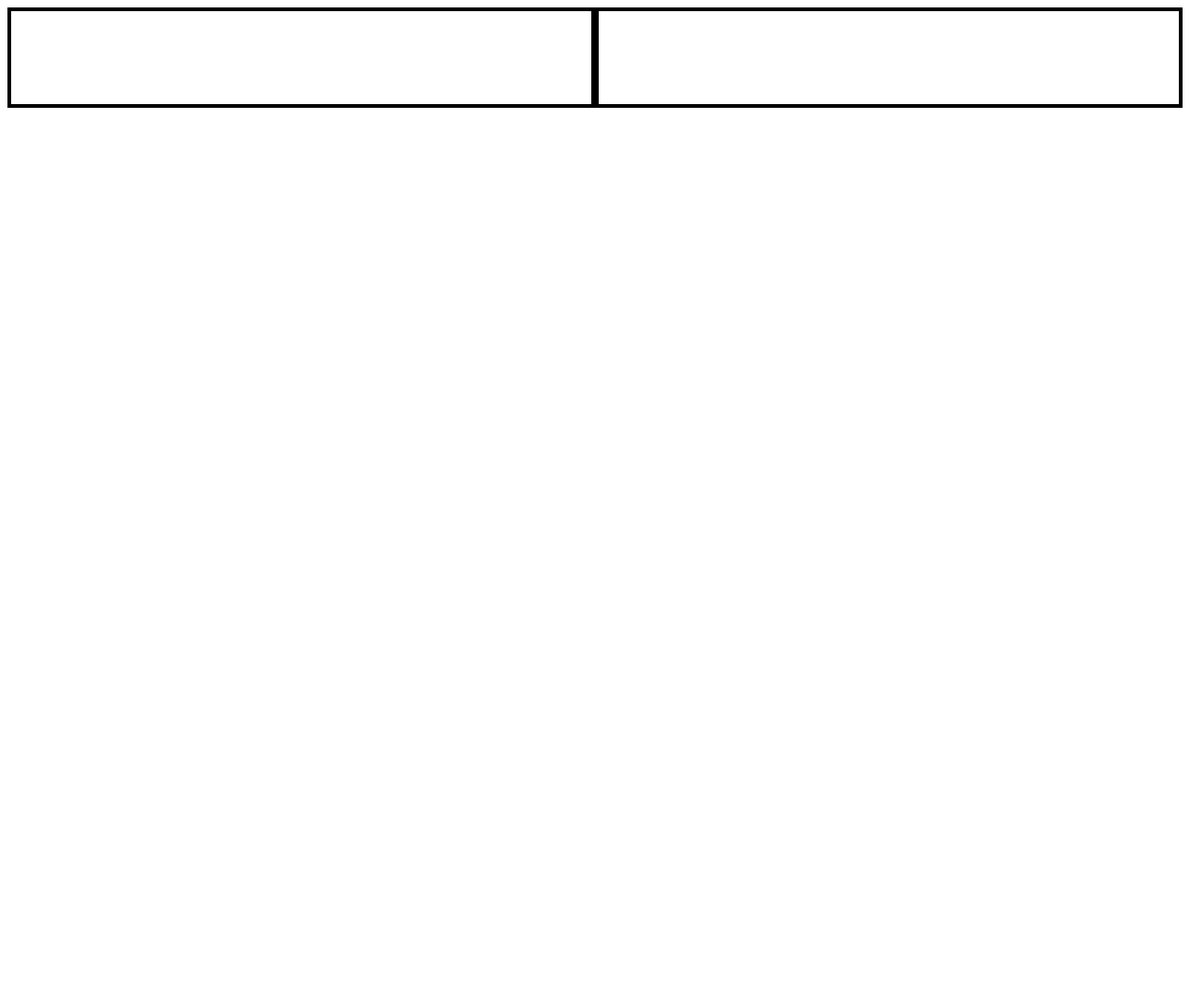
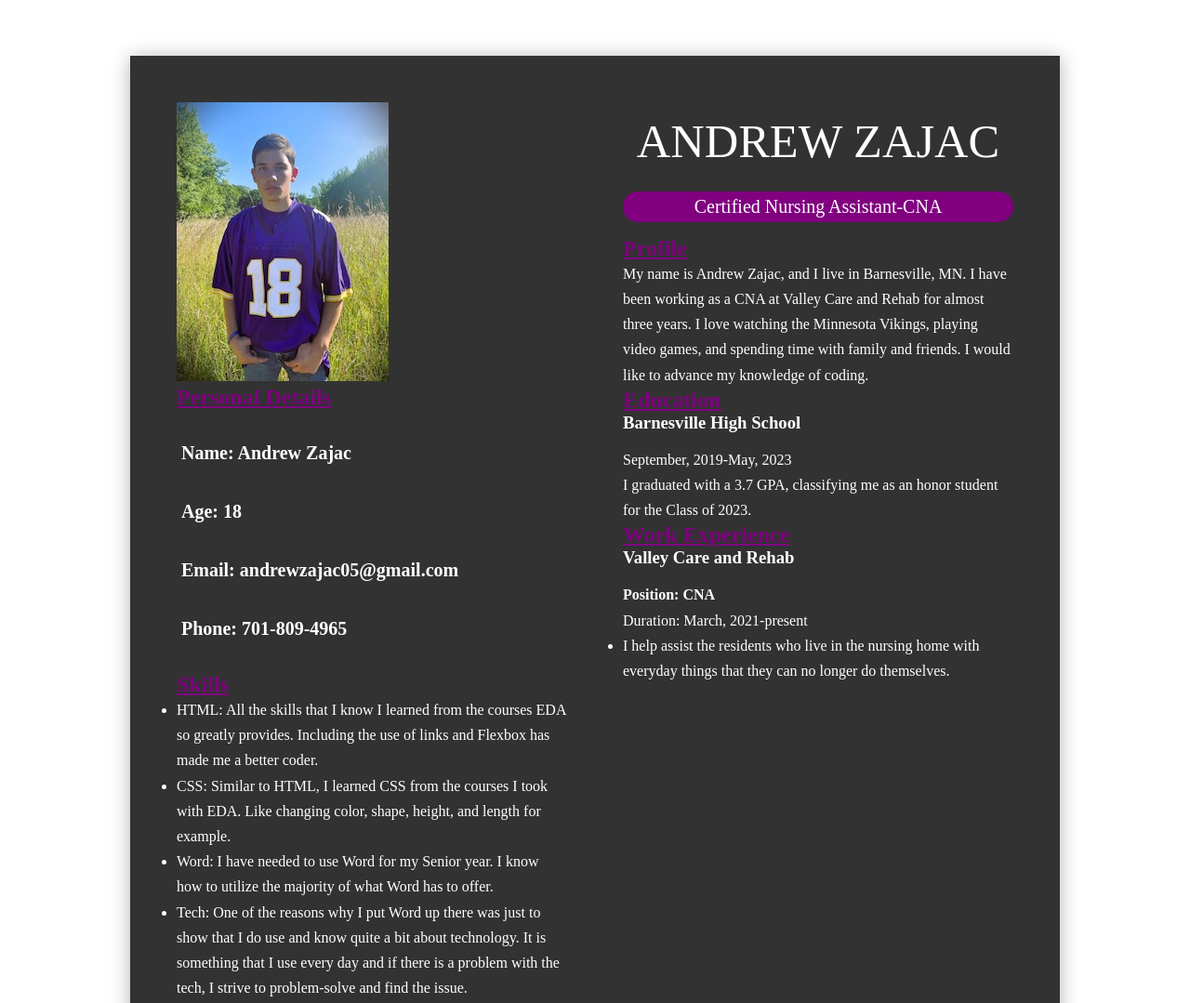
Before and after one commit to AndrewZajac/my-resume, a plain HTML site: page index.html in a window 1280 px wide. Shown: the top 1079 px of the page at 93% size. Before the commit the page ends 800 px from the top, so only its background shows below. Drawn offline with Linux system fonts and the light colour scheme.

Commit message:
main is finished
main is finished

```diff
--- a/index.html
+++ b/index.html
@@ -8,9 +8,48 @@
 </head>
 <body>
     <header>
-        <div class="flex-container">
-            <div class="one"></div>
-            <div class="two"></div>
+        <div class="container">
+
+            <div class="main">
+                <div class="left-side">
+                    <div class="profile-image">
+                        <img src="Images/andrewzajac-jjettas-senior-photo.jpeg" alt="">
+                    </div>
+                    <h2>Personal Details</h2>
+                    <p><strong>Name: Andrew Zajac</strong></p>
+                    <p><strong>Age: 18</strong></p>
+                    <p><strong>Email: andrewzajac05@gmail.com</strong></p>
+                    <p><strong>Phone: 701-809-4965</strong></p>
+                    <h2>Skills</h2>
+                    <ul>
+                        <li>HTML: All the skills that I know I learned from the courses EDA so greatly provides. Including the use of links and Flexbox has made me a better coder.</li>
+                        <li>CSS: Similar to HTML, I learned CSS from the courses I took with EDA. Like changing color, shape, height, and length for example.</li>
+                        <li>Word: I have needed to use Word for my Senior year. I know how to utilize the majority of what Word has to offer.</li>
+                        <li>Tech: One of the reasons why I put Word up there was just to show that I do use and know quite a bit about technology. It is something that I use every day and if there is a problem with the tech, I strive to problem-solve and find the issue.</li>
+                    </ul>
+                </div>
+
+                <div class="right-side">
+                    <div class="header">
+                        <p>Andrew Zajac</p>
+                        <h3>Certified Nursing Assistant-CNA</h3>
+                    </div>
+                    <h2>Profile</h2>
+                    <p>My name is Andrew Zajac, and I live in Barnesville, MN. I have been working as a CNA at Valley Care and Rehab for almost three years. I love watching the Minnesota Vikings, playing video games, and spending time with family and friends. I would like to advance my knowledge of coding.</p>
+                    <h2>Education</h2>
+                    <h3>Barnesville High School</h3>
+                    <p>September, 2019-May, 2023</p>
+                    <p>I graduated with a 3.7 GPA, classifying me as an honor student for the Class of 2023.</p>
+                    <h2>Work Experience</h2>
+                    <h3>Valley Care and Rehab</h3>
+                    <p><strong>Position: CNA</strong></p>
+                    <p>Duration: March, 2021-present</p>
+                    <ul>
+                        <li>I help assist the residents who live in the nursing home with everyday things that they can no longer do themselves. </li>
+                    </ul>
+                </div>
+
+            </div>
         </div>
     </header>
 
--- a/styles/styles.css
+++ b/styles/styles.css
@@ -1,33 +1,83 @@
-/*.flex-container div {
-    background: white;
-    border: 4px solid black;
-    height: 100px;
-    flex: 1;
-}*/
-
-.flex-container {
-    display: flex;
+*{
+    margin: 0;
+    padding: 0;
+    box-sizing: border-box;
 }
 
-.flex-container div {
-    background: white;
-    border: 4px solid black;
-    height: 100px;
-    flex: 1 1 0%;
+.container{
+    background-color: rgb(50, 50, 50);
+    max-width: 1000px;
+    margin: 60px auto;
+    height: 1250;
+    padding: 20px;
+    box-shadow: 0 2px 20px rgba(0,0,0,0.3);
 }
-
-.container {
-    background-color: aqua;
-    padding: 16px;
-    border: 4px solid blue;
-    margin: 8px;
+.header{
+    text-align: center;
+}
+.header p{
+    color: white;
+    font-size: 50.5px;
+    text-transform: uppercase;
+}
+.header h3{
+    background-color: purple;
+    color: white;
+    font-size: 15px;
+    font-weight: 500;
+    padding: 5px;
+    margin: 10px 0;
+    font-size: 20px;
+    border-radius: 20px;
+}
+.profile image{
+    width: 200px;
+    height: 200px;
+    border-radius: 50%;
+    overflow: hidden;
+    margin: 25px auto;
+    border: 15px groove teal;
+}
+.main{
     display: flex;
+    flex-wrap: wrap;
 }
-
-.item {
-    background-color: aquamarine;
-    border: 4px solid green;
-    height: 48px;
+.left-side{
     flex: 1;
-    padding: 4px;
+    padding: 30px;
 }
+.left-side p{
+    padding: 5px;
+    color: white;
+    margin: 30px 0;
+    font-size: 20px;
+    border-radius: 20px;
+}
+.left-side h2{
+    color: purple;
+    text-decoration: underline;
+}
+.left-side ul li{
+    color: white;
+    line-height: 1.7;
+}
+.right-side{
+    color: purple;
+    flex: 1;
+    padding: 30px;
+}
+.right-side h2{
+    text-decoration: underline;
+}
+.right-side h3{
+    color: white;
+    margin-bottom: 15px;
+}
+.right-side p{
+    color: white;
+    line-height: 1.7;
+}
+.right-side ul li{
+    color: white;
+    line-height: 1.7;
+}
```
Also changed, not shown: Images/andrewzajac-jjettas-senior-photo.jpeg (added).
